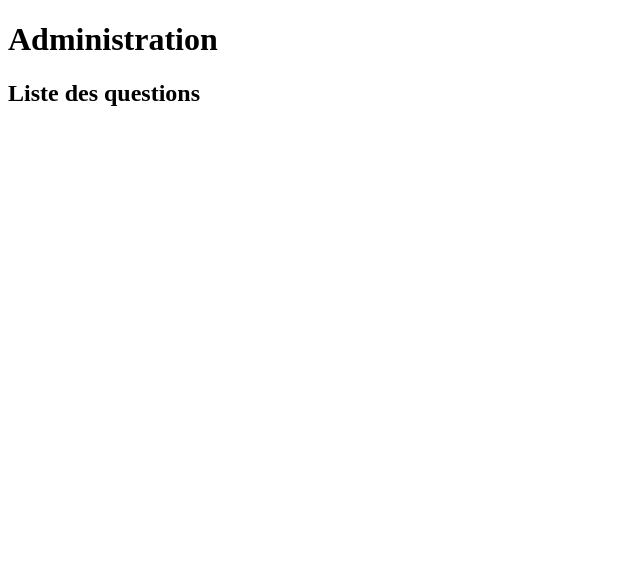
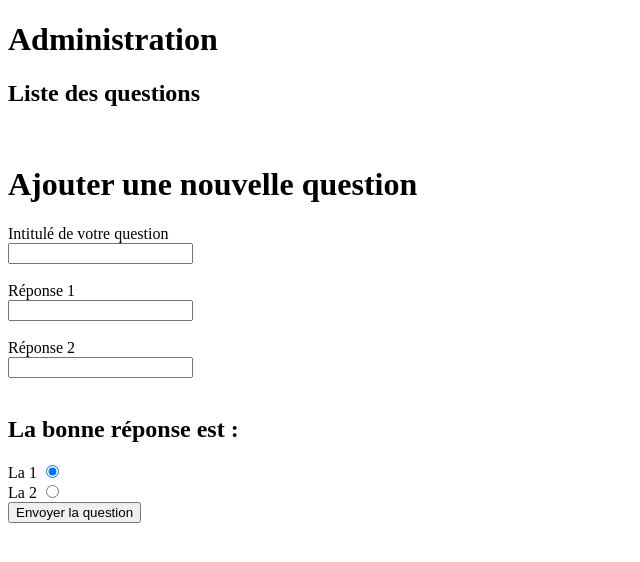
Before and after one commit to jules-larue/QuizzUp, a Flask app: page /admin/ in a window 1280 px wide. Shown: the top 562 px of the page, without its empty margins (0-640 px from the left). Run offline with Flask 2, Linux system fonts and the light colour scheme; data that the repository does not hold is empty.

Commit message:
interface graphique pour ajouter une question (admin.html)

```diff
--- a/app/templates/admin.html
+++ b/app/templates/admin.html
@@ -13,12 +13,38 @@
   <ul id="listeQuestions">
 
   </ul>
+  </br>
+
+
+  <div id="ajoutQuestionBlock">
+    <h1>Ajouter une nouvelle question</h1>
+    <label for="intitule">Intitulé de votre question</label></br>
+    <input id="intitule" type="text" required/></br></br>
+
+    <label for="reponse1">Réponse 1</label></br>
+    <input id="reponse1" type="text" required /></br></br>
+
+    <label for="reponse2">Réponse 2</label></br>
+    <input id="reponse2" type="text" required /></br></br>
+
+    <h2>La bonne réponse est :</h2>
+    <label for="radioButton1">La 1
+    <input type="radio" id="radioButton1" checked="checked" /></br>
+
+    <label for="radioButton1">La 2
+    <input type="radio" id="radioButton2" /></br>
+
+    <input type="button" value="Envoyer la question" onclick="submitQuestion()"/>
+  </div>
+
 </body>
 
 
 <!-- Import de JQuery -->
 <script src="{{url_for('static', filename='js/jquery.min.js')}}">
 </script>
-
+<!-- Import du modèle de Question -->
 <script src="{{url_for('static', filename='js/admin.js')}}">
 </script>
+<script src="{{url_for('static', filename='js/question.js')}}">
+</script>
--- a/app/views.py
+++ b/app/views.py
@@ -17,14 +17,15 @@ def post_question():
 
 @app.route("/question/", methods=["PUT"] )
 def put_question():
-
+    print(request.json)
     if request.json and {"contenu","reponse1","reponse2","bonneReponse"}.issubset(request.json.keys()):
         q=Question(**request.json)
         db.session.add(q)
         db.session.commit()
-        return "Bravo, vos données ont été postées"
+        print("Question ajoutée")
+        return jsonify( {"success": True} )
     else:
-        return "Votre question est incomplète"
+        return jsonify( {"success": False} )
 
 @app.route("/question/", methods=["GET"] )
 def get_questions():
```
